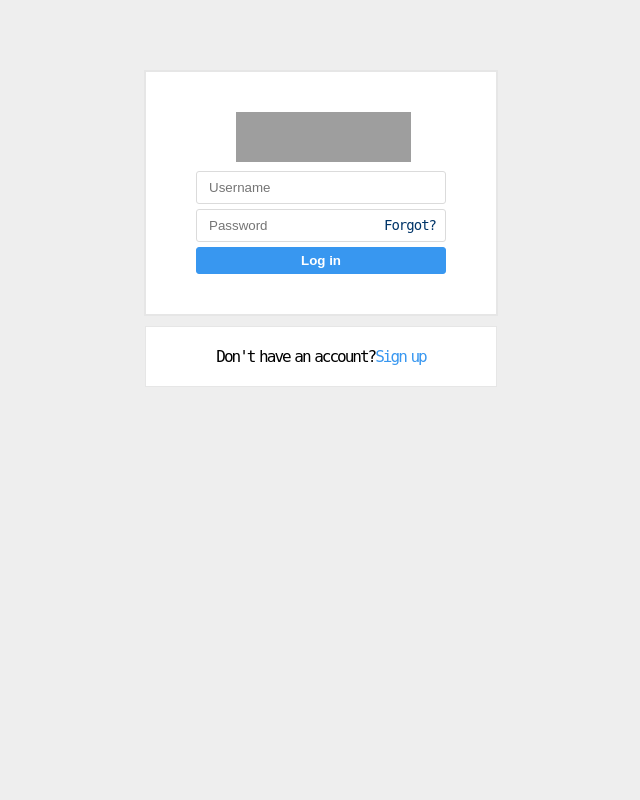
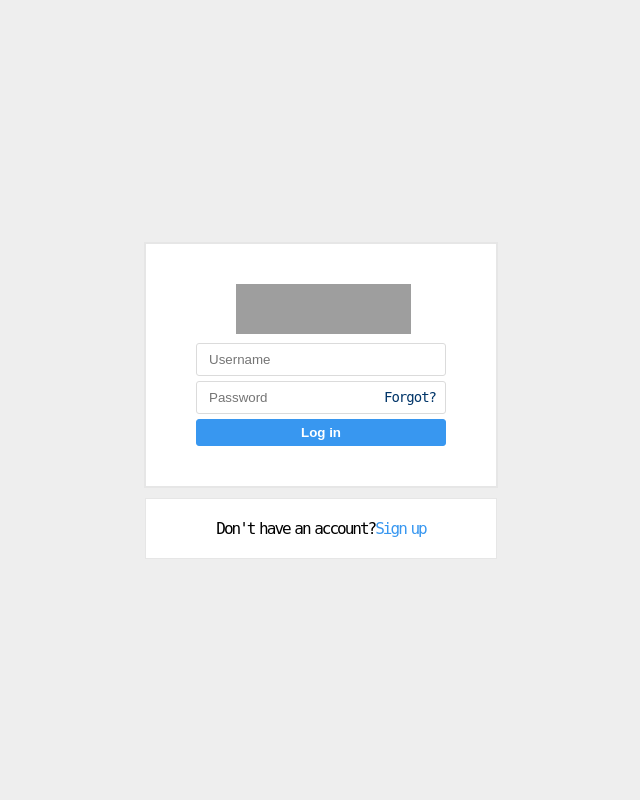
Before and after one commit to in1yan/flames, a Flask app: page / in a window 1280 px wide. Shown: the whole page, without its empty margins (319-959 px from the left). Run offline with Flask 2, Linux system fonts and the light colour scheme; some web fonts are replaced; grey boxes are pictures that could not be loaded.

Commit message:
update login.css

```diff
--- a/static/login.css
+++ b/static/login.css
@@ -6,7 +6,12 @@
 body {
   background-color: #eee;
 }
-
+html{
+    display: flex;
+    justify-content: center;
+    align-items: center;
+    height:100%;
+}
 #wrapper {
   width: 500px;
   height: 50%;
```
